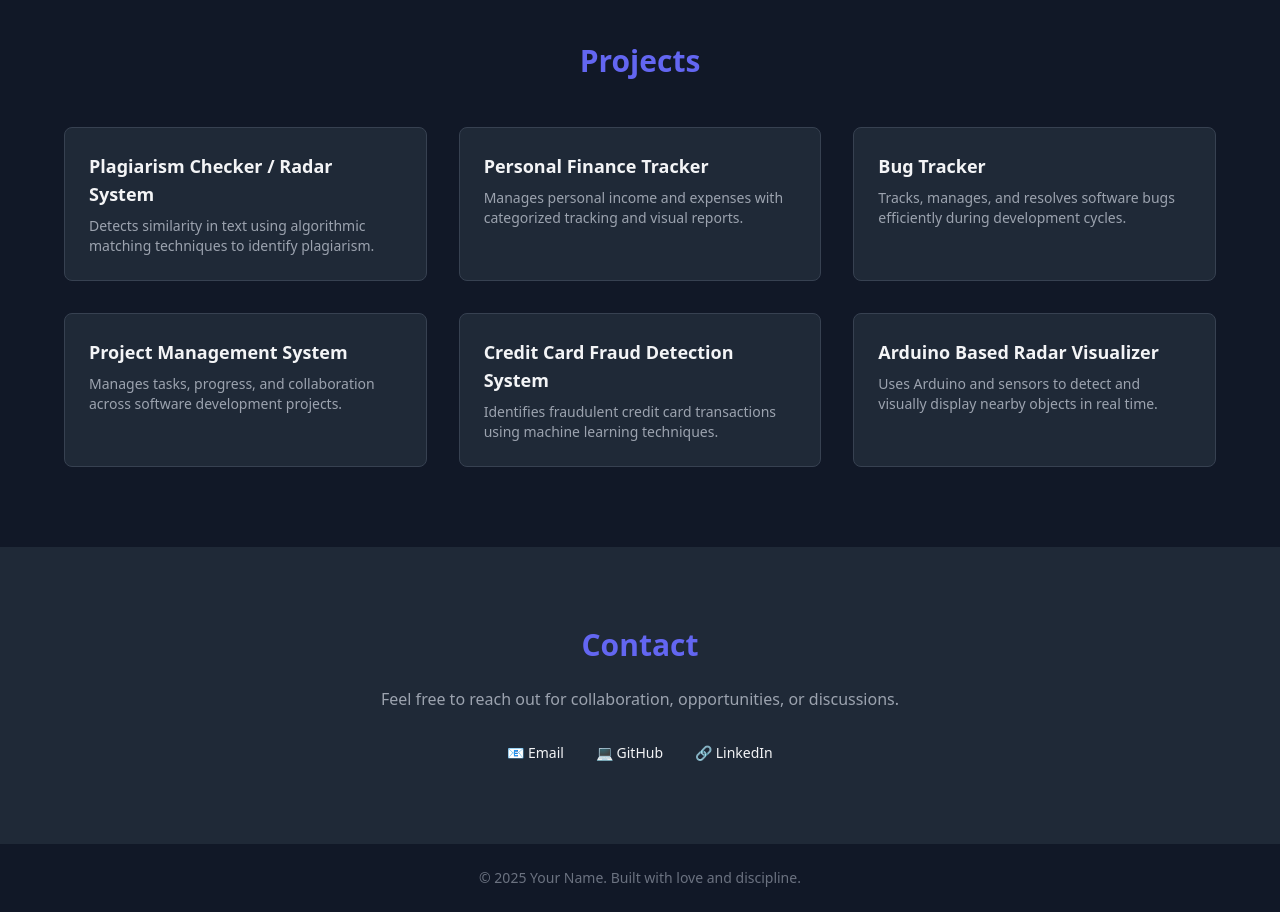
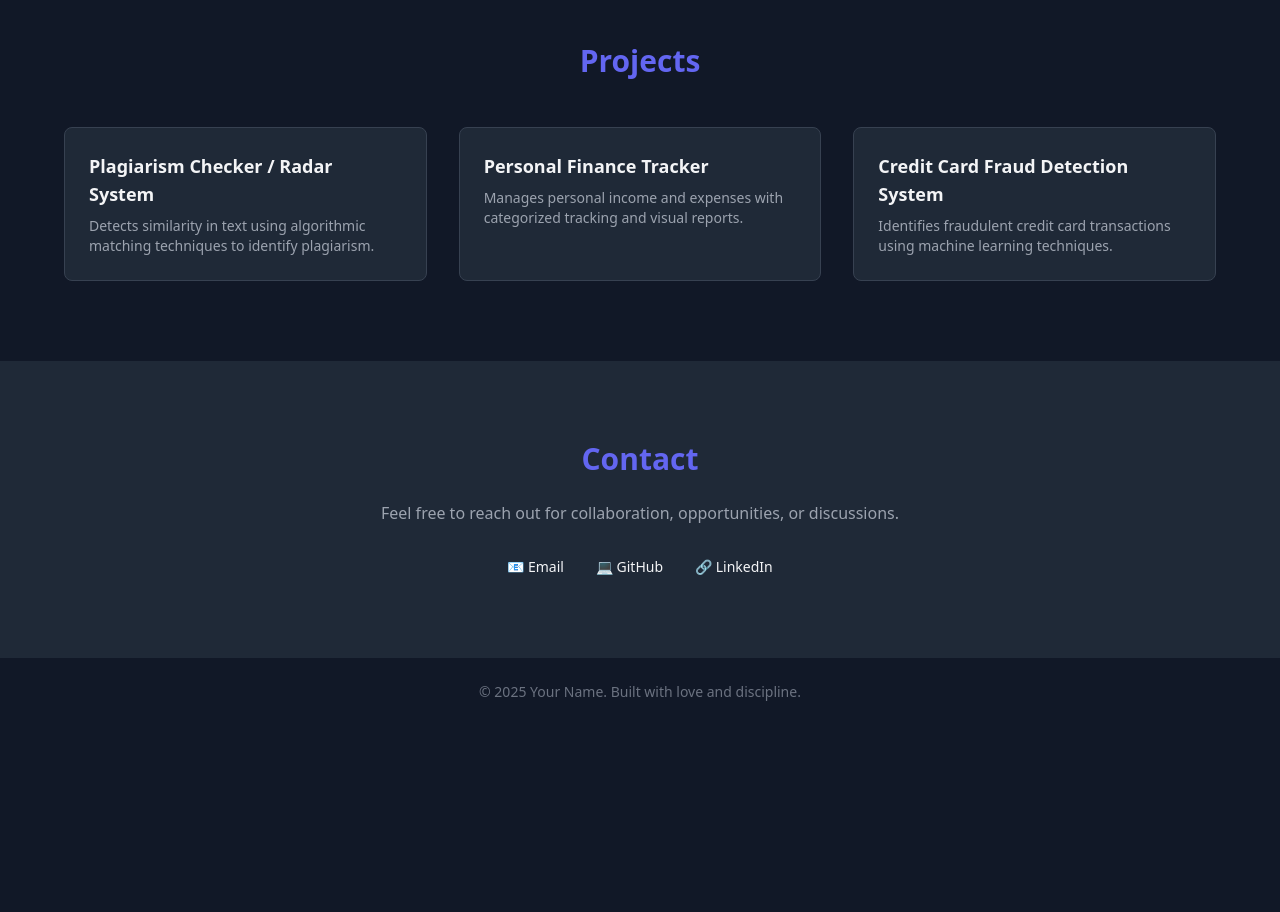
Before and after one commit to itsshagunkaizen/itsshagunkaizen.github.io, a plain HTML site: page index.html in a window 1280 px wide. Shown: the part 1680-2592 px from the top of the page. After the commit the page ends 2406 px from the top, so only its background shows below. Drawn offline with nearby package versions, Linux system fonts and the light colour scheme.

Commit message:
Update index.html
removed unwanted projects

```diff
--- a/index.html
+++ b/index.html
@@ -141,23 +141,7 @@
         </p>
       </div>
 
-      <div class="bg-gray-800 border border-gray-700 p-6 rounded-lg hover:border-primary transition">
-        <h3 class="text-lg font-semibold mb-2">
-          Bug Tracker
-        </h3>
-        <p class="text-gray-400 text-sm">
-          Tracks, manages, and resolves software bugs efficiently during development cycles.
-        </p>
-      </div>
 
-      <div class="bg-gray-800 border border-gray-700 p-6 rounded-lg hover:border-primary transition">
-        <h3 class="text-lg font-semibold mb-2">
-          Project Management System
-        </h3>
-        <p class="text-gray-400 text-sm">
-          Manages tasks, progress, and collaboration across software development projects.
-        </p>
-      </div>
 
       <div class="bg-gray-800 border border-gray-700 p-6 rounded-lg hover:border-primary transition">
         <h3 class="text-lg font-semibold mb-2">
@@ -168,14 +152,7 @@
         </p>
       </div>
 
-      <div class="bg-gray-800 border border-gray-700 p-6 rounded-lg hover:border-primary transition">
-        <h3 class="text-lg font-semibold mb-2">
-          Arduino Based Radar Visualizer
-        </h3>
-        <p class="text-gray-400 text-sm">
-          Uses Arduino and sensors to detect and visually display nearby objects in real time.
-        </p>
-      </div>
+
 
     </div>
   </div>
```
